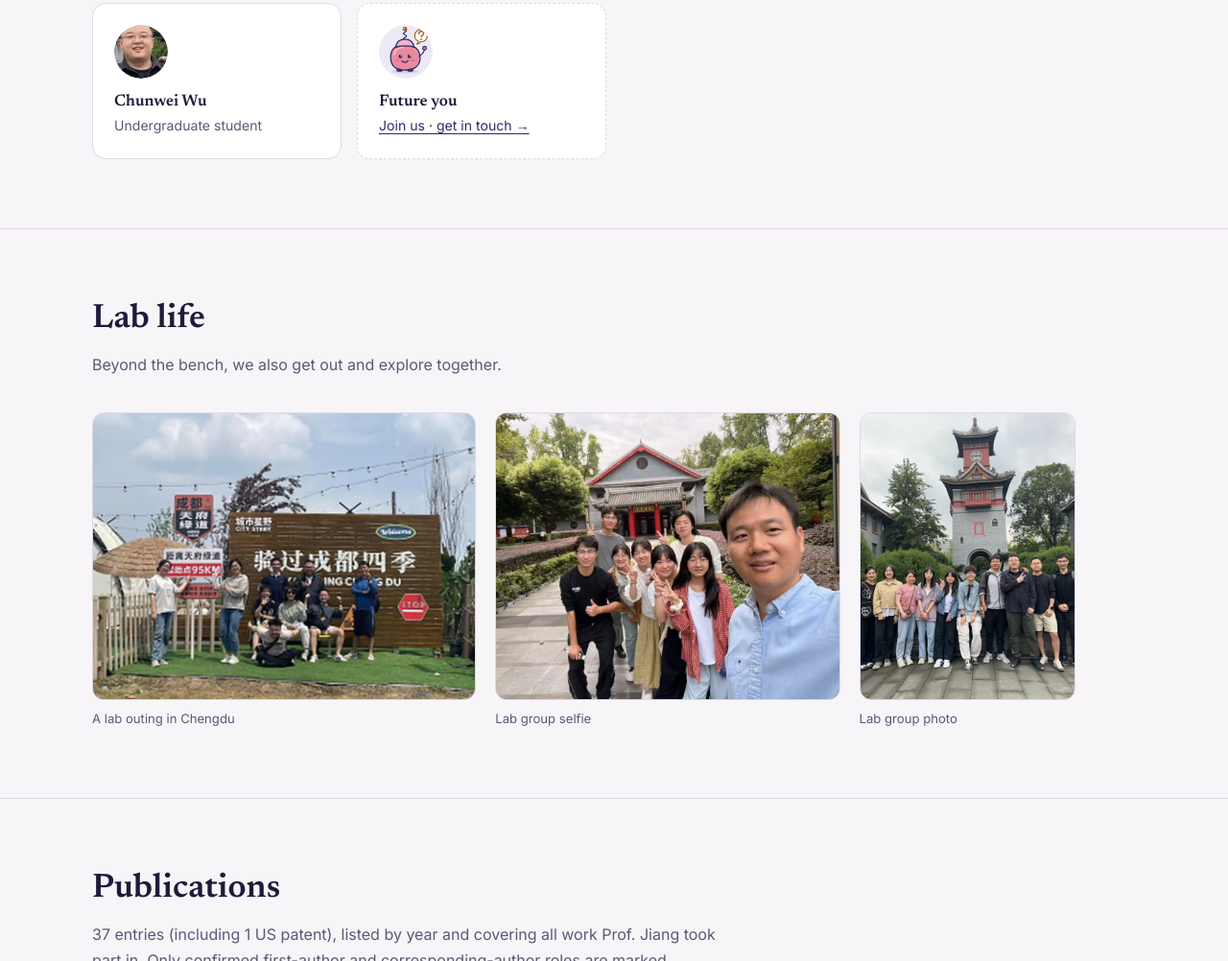
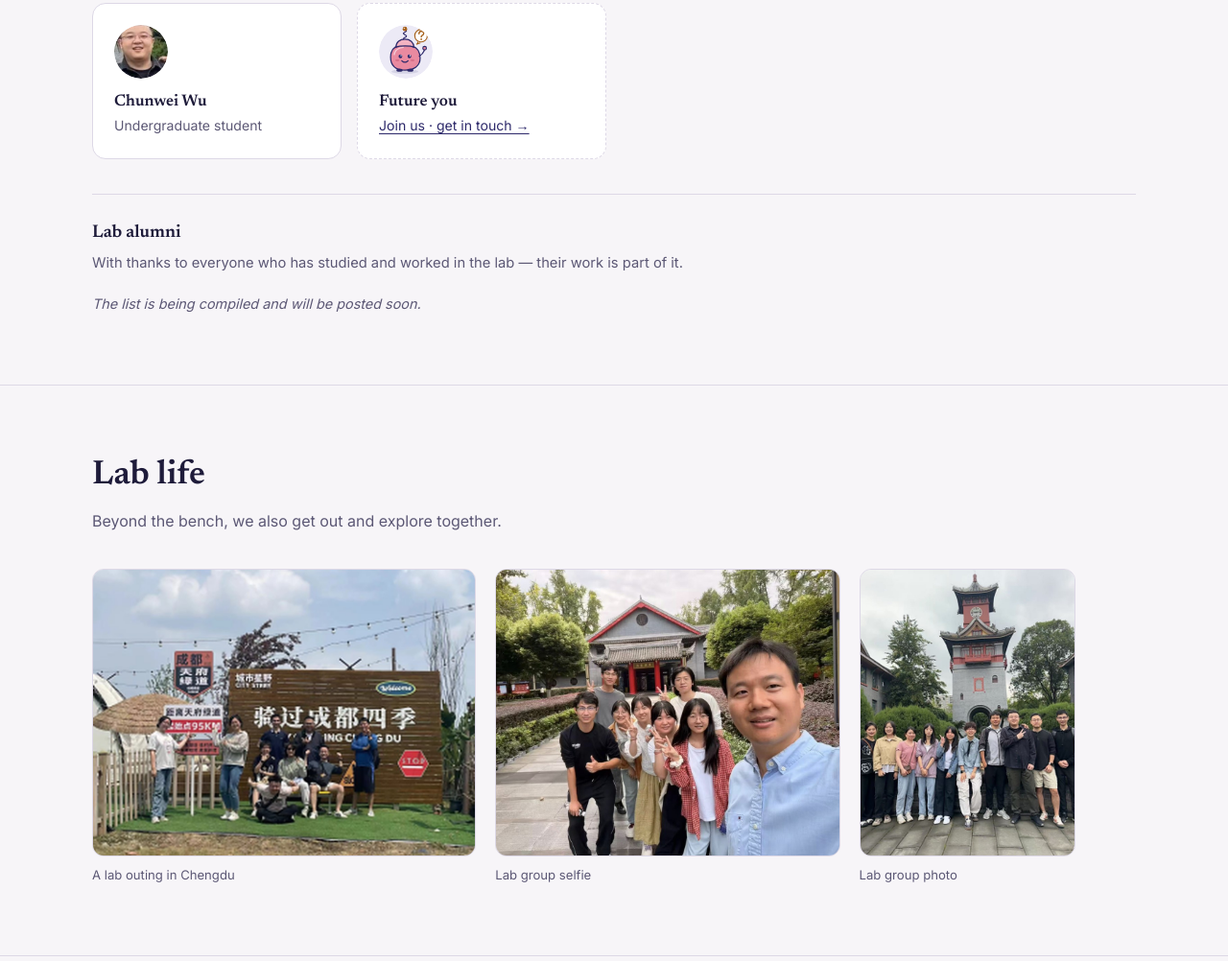
Before and after one commit to ScuJianglab/Jianglab, a plain HTML site: page index.html in a window 1280 px wide. Shown: the part 7059-8061 px from the top of the page at 96% size. Drawn offline with Linux system fonts and the light colour scheme; some packages are replaced by stand-ins of ours; a script that the page names is missing.

Commit message:
Add Lab alumni subsection to Team
Co-Authored-By: Claude Opus 5 <noreply@anthropic.com>
Claude-Session: https://claude.ai/code/session_01GiTV2Z9RA9dFCMdnW4b1TJ

```diff
--- a/index.html
+++ b/index.html
@@ -200,6 +200,14 @@ a.cn{text-decoration:none}a.cn:hover{border-color:var(--hema);background:var(--h
 .res .cbox{display:flex;flex-direction:column;gap:4px}
 .res .cbox .btn{align-self:flex-start;margin-top:14px}
 .res .tag{display:inline-block;align-self:flex-start;font-size:.78rem;font-weight:600;color:var(--collagen);background:var(--collagen-soft);border-radius:999px;padding:2px 10px;margin-bottom:8px}
+.alumni{margin-top:36px;padding-top:28px;border-top:1px solid var(--line)}
+.alumni h3{font-size:1.15rem;margin-bottom:8px}
+.alumni .lead{color:var(--muted);font-size:.92rem;margin-bottom:18px;max-width:42em}
+.algrid{list-style:none;padding:0;margin:0;display:grid;grid-template-columns:repeat(auto-fill,minmax(230px,1fr));gap:12px}
+.algrid li{background:var(--surface);border:1px solid var(--line);border-radius:12px;padding:14px 16px;display:flex;flex-direction:column;gap:3px;min-width:0}
+.algrid b{font-weight:600}
+.algrid small{color:var(--muted);font-size:.82rem}
+.alumni .soon{font-size:.9rem;color:var(--muted);font-style:italic}
 .links{margin-top:28px}
 .links h3{font-size:1.15rem;margin-bottom:14px}
 .lgrid{display:grid;grid-template-columns:repeat(auto-fill,minmax(200px,1fr));gap:12px}
@@ -455,6 +463,12 @@ footer .stats b{color:var(--ink);font-weight:600}
         <h3><span class="zh">未来的你</span><span class="en">Future you</span></h3>
         <p><a href="#contact"><span class="zh">欢迎加入 · 联系我们 →</span><span class="en">Join us · get in touch →</span></a></p></div>
     </div>
+
+    <div class="alumni" id="alumni">
+      <h3><span class="zh">往届成员</span><span class="en">Lab alumni</span></h3>
+      <p class="lead"><span class="zh">感谢每一位曾在课题组学习与工作的成员，他们的工作是实验室的一部分。</span><span class="en">With thanks to everyone who has studied and worked in the lab — their work is part of it.</span></p>
+      <p class="soon"><span class="zh">名单整理中，即将上线。</span><span class="en">The list is being compiled and will be posted soon.</span></p>
+    </div>
   </div>
 </section>
 
```
